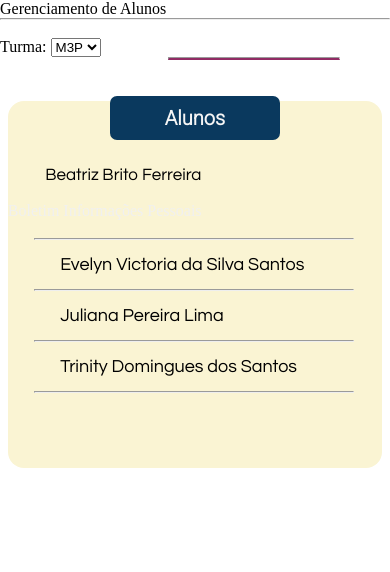
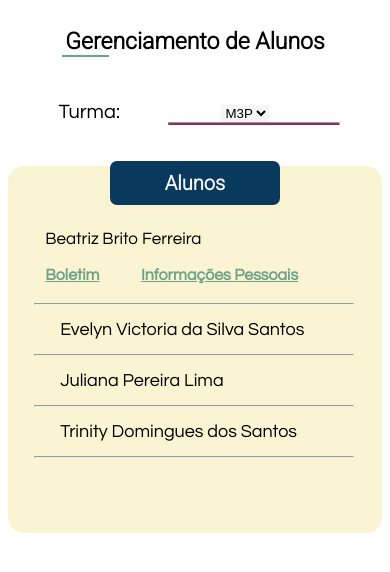
Before and after one commit to Juliana-L1ma/site-educacional, a PHP site: page /gerenciamentoDeAlunos.html in a window 390 px wide. Shown: the part 84-656 px from the top of the page. Run offline with PHP 8.4, Linux system fonts and the light colour scheme.

Commit message:
Update style.css

```diff
--- a/css/style.css
+++ b/css/style.css
@@ -378,7 +378,61 @@ padding-top: 7%;
       background-color: var(--background-color-branco);
     }
 
-    /*------------------- ESTILO HOME DO ALUNO ----------------*/
+
+/* PÁGINA GERENCIAMENTO DE ALUNOS */
+
+    .texto-GerenciamentoDeAlunos{
+      font-family: var(--fontes-de-titulo);
+      font-size: 23px;
+      font-weight: 900;
+      text-align: center;
+      margin-top: 7%;
+
+    }
+    .linhaVerde-GerenciantoDeAlunos{
+      width: 45px;
+      margin-left: 16%;
+      border: 1px solid var(--verde);
+      margin-bottom: 7%;
+    }
+
+    .label-GerenciamentoDeAlunos{
+      font-family: var(--fontes-de-texto);
+      font-size: 20px;
+      margin-left: 15%;
+
+
+
+    }
+
+    #turma2{
+      text-decoration: none;
+      border: none;
+      margin-left: 25%;
+      background-color: var(--background-color-branco);
+
+    }
+
+    .boletim-GerenciamentoDeAlunos{
+      color: var(--verde);
+      text-decoration: underline;
+      font-family: var(--fontes-de-texto);
+      font-weight: 700;
+      margin-left: 10%;
+
+    }
+
+    .info-GerenciamentoDeAlunos{
+      color: var(--verde);
+      text-decoration: underline;
+      font-family: var(--fontes-de-texto);
+      font-weight: 700;
+      margin-left: 10%;
+    }
+
+
+  }
+
 
 
 
```
